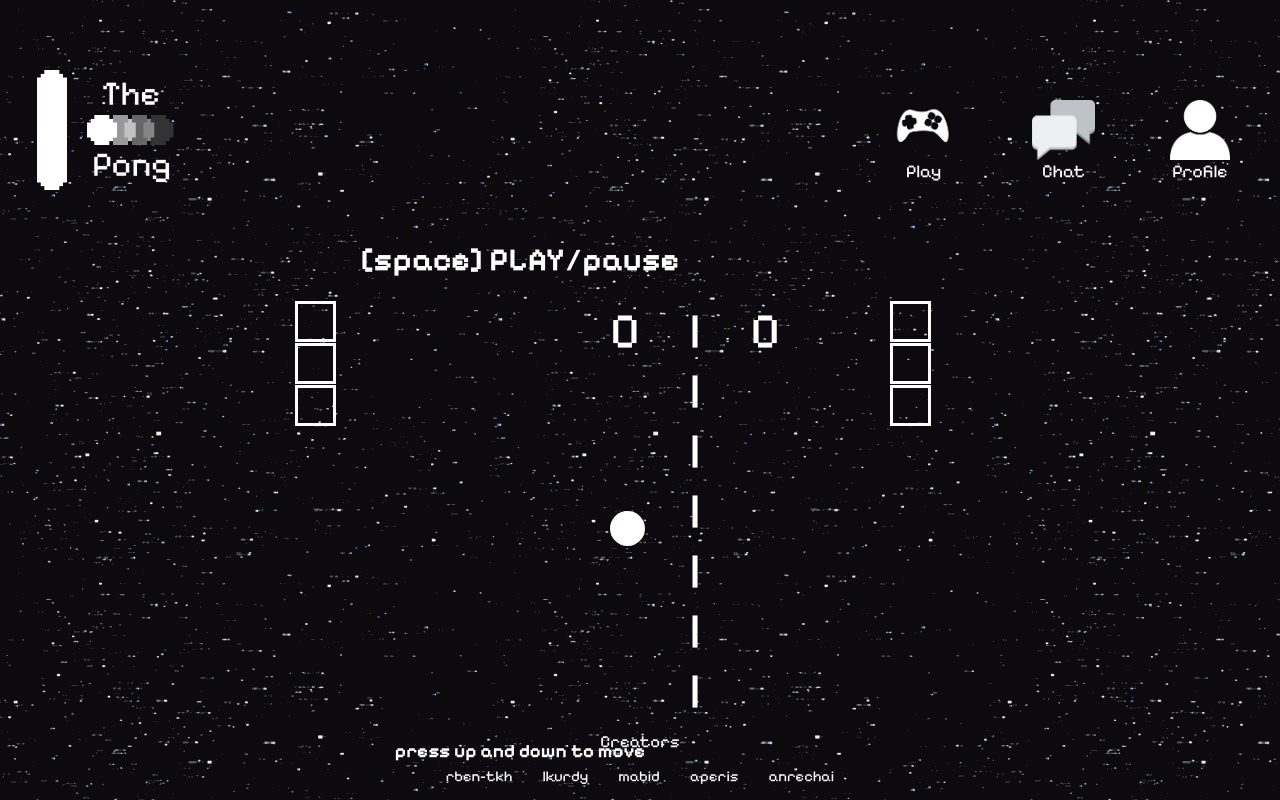
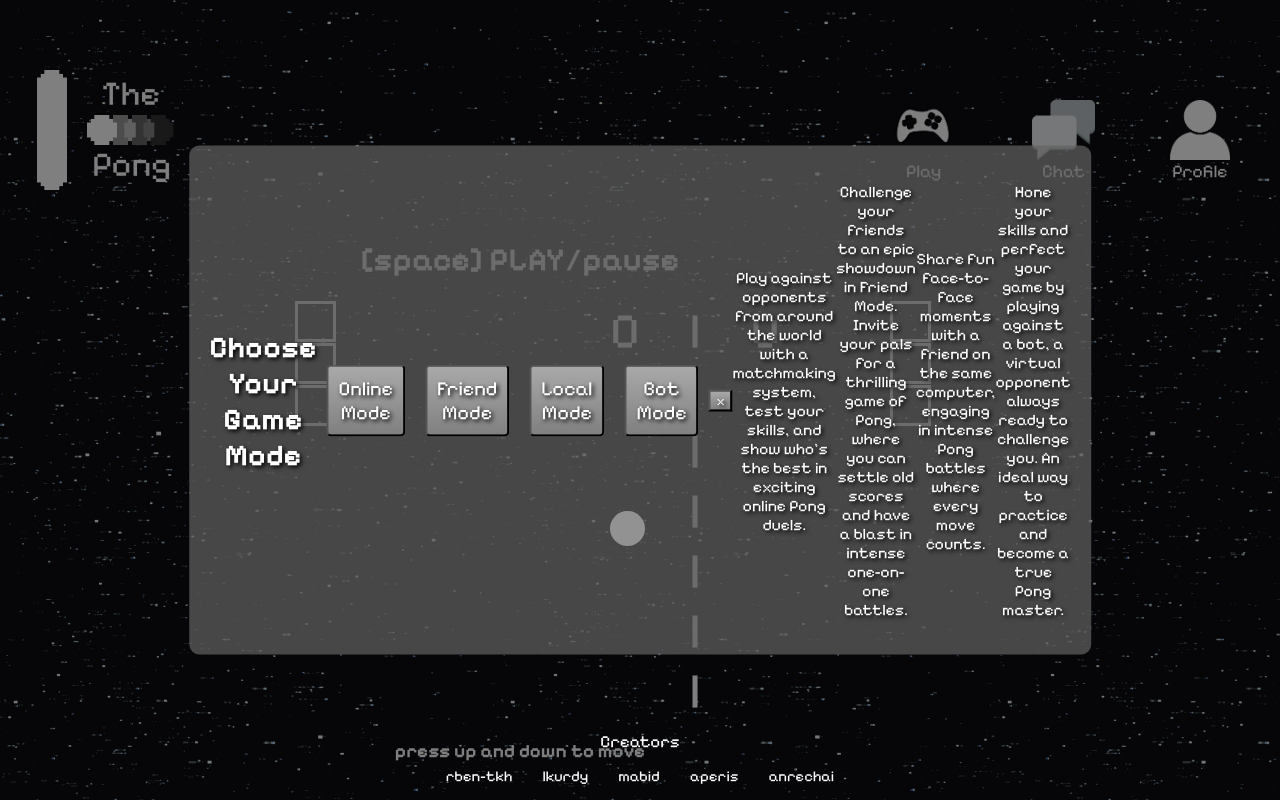
Before and after one commit to lkurdy/T2, a React (Vite) app: page /game in a window 1280 px wide. Built offline with nearby package versions, Linux system fonts and the light colour scheme.

Commit message:
menu of game added

```diff
--- a/src/components/Pong/index.tsx
+++ b/src/components/Pong/index.tsx
@@ -33,7 +33,6 @@ const ballStyle = {
     justifyContent: "center",
     borderRadius: "100%",
     color:"white",
-    zIndex: "10",
     position: 'relative'
 }
 
--- a/src/pages/Game/index.tsx
+++ b/src/pages/Game/index.tsx
@@ -1,6 +1,11 @@
+import { useNavigate  } from 'react-router-dom';
+import { useState, useEffect } from 'react';
+import Pong from '../../components/Pong/';
 import styled from 'styled-components'
-import { useEffect } from 'react';
-import Pong from '../../components/Pong/';
+
+interface MenuProps {
+	showMenu: boolean;
+}
 
 const Container = styled.main`
 	display: flex;
@@ -9,13 +14,80 @@ const Container = styled.main`
 	align-items: center;
 	text-align: center;`
 
+const MenuOverlay = styled.div<MenuProps>`
+	position: absolute;
+	top: 0;
+	left: 0;
+	width: 100%;
+	height: 100%;
+	background: rgba(0, 0, 0, 0.5);
+	display: ${(props) => (props.showMenu ? 'block' : 'none')};
+`;
+
+const StyledMenu = styled.div<MenuProps>`
+  position: absolute;
+  top: 50%;
+  left: 50%;
+  transform: translate(-50%, -50%);
+  background-color:rgb(100, 100, 100, 0.7);
+  padding: 20px;
+  border-radius: 10px;
+  text-shadow: 2px 2px 4px black;
+  z-index: 3;
+  display: ${(props) => (props.showMenu ? 'block' : 'none')};
+  display: flex;
+  flex-direction: row;
+  align-items: center;
+  justify-content: center;
+`;
+
+const MenuTitle = styled.h1`
+	font-size: 30px;
+`
+
+const MenuButton = styled.button`
+  width: 100%;
+  padding: 10px;
+  margin: 10px;
+  font-size: 20px;
+  border-radius: 5px;
+  cursor: pointer;
+  text-shadow: 2px 2px 4px black;
+  background: linear-gradient(0.5turn, darkgrey, grey);
+  &:hover {background: linear-gradient(0turn, darkgrey, grey);}
+`;
+
+const PrevLink = styled.button`
+	text-shadow: 2px 2px 4px black;
+	background: linear-gradient(0.5turn, darkgrey, grey);
+	&:hover{background: linear-gradient(0turn, darkgrey, grey);}
+`
+
+const Description = styled.p``
+
 function Game() {
 	useEffect(() => {
 		document.title = 'Game - ft_transcendence';
 	}, []);
 
+	const [showMenu, setShowMenu] = useState(true);
+	const navigate = useNavigate();
+
   return (
     <Container>
+		<MenuOverlay showMenu={showMenu}></MenuOverlay>
+		<StyledMenu showMenu={showMenu}>
+			<MenuTitle>Choose Your Game Mode</MenuTitle>
+			<MenuButton onClick={() => setShowMenu(false)}>Online Mode</MenuButton>
+			<MenuButton onClick={() => setShowMenu(false)}>Friend Mode</MenuButton>
+			<MenuButton onClick={() => setShowMenu(false)}>Local Mode</MenuButton>
+			<MenuButton onClick={() => setShowMenu(false)}>Bot Mode</MenuButton>
+			<PrevLink onClick={() => navigate(-1)}>x</PrevLink>
+			<Description>Play against opponents from around the world with a matchmaking system, test your skills, and show who's the best in exciting online Pong duels.</Description>
+			<Description>Challenge your friends to an epic showdown in Friend Mode. Invite your pals for a thrilling game of Pong, where you can settle old scores and have a blast in intense one-on-one battles.</Description>
+			<Description>Share fun face-to-face moments with a friend on the same computer, engaging in intense Pong battles where every move counts.</Description>
+			<Description>Hone your skills and perfect your game by playing against a bot, a virtual opponent always ready to challenge you. An ideal way to practice and become a true Pong master.</Description>
+		</StyledMenu>
 		<Pong />
     </Container>
   );
--- a/src/pages/Home/index.tsx
+++ b/src/pages/Home/index.tsx
@@ -16,16 +16,13 @@ const Title = styled.h1`
 	font-weight: 300;
 `
 
-const SubTitle = styled.h2`
+const SubTitle = styled.p`
 	font-size: 30px;
 	font-weight: 300;
 	margin-bottom: 60px;
 `
 
 const StyledLink = styled(Link)`
-	display: flex;
-	flex-direction: column;
-	align-items: center;
 	font-size: 40px;
 	padding: 5px 20px;
 	border: 2px solid white;
--- a/src/utils/styles/GlobalStyle.tsx
+++ b/src/utils/styles/GlobalStyle.tsx
@@ -9,13 +9,13 @@ const GlobalStyle = createGlobalStyle`
 	* {
 		color: white;
 		text-decoration: none;
+		font-family: 'PixelFont', sans-serif;
 		&::selection {
 			background-color: transparent;
 	}
 	body {
 		background: url(${Background});
 		margin: 0;
-		font-family: 'PixelFont', sans-serif;
 		}
 	}`
 
```
